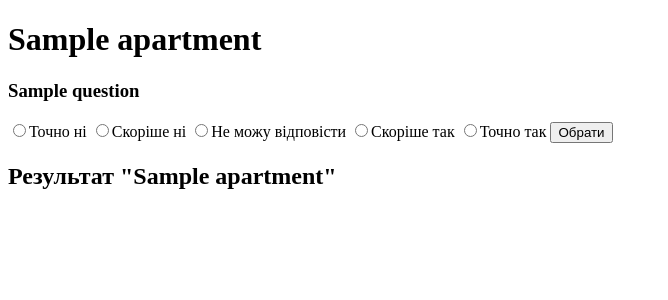
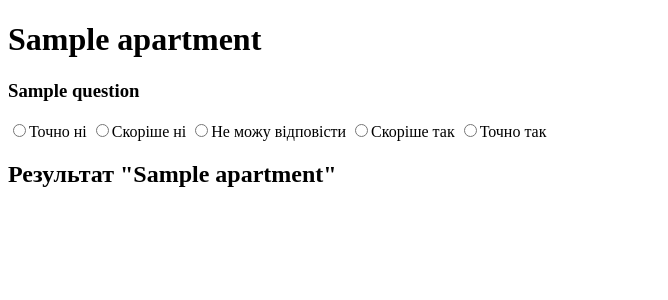
Before and after one commit to agentyzmin/ks-checklist, a Django app: page /apartments/1/ in a window 1280 px wide. Shown: the top 300 px of the page, without its empty margins (0-668 px from the left). Run offline with Django 3.2, Linux system fonts and the light colour scheme; tables that the repository leaves empty hold one stand-in row (values such as "Sample post").

Commit message:
Changed radio form by looping through form field

```diff
--- a/main/templates/main/questions.html
+++ b/main/templates/main/questions.html
@@ -13,7 +13,6 @@
         {% for radio in answer_form.answer %}
             <label><input name="answer" type="radio" value="{{ radio.choice_label }}">{{ radio.choice_label }}</label>
         {% endfor %}
-        <input type="submit" value="Обрати"/>
     </form>
 {% endfor %}
 <h2>Результат "{{ apartment.title }}"</h2>
```
